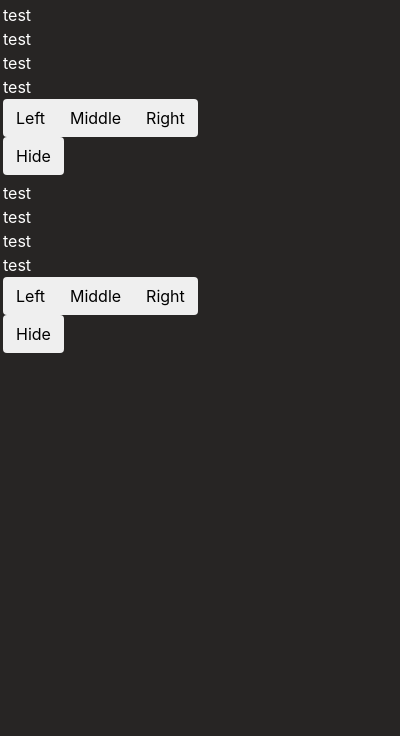
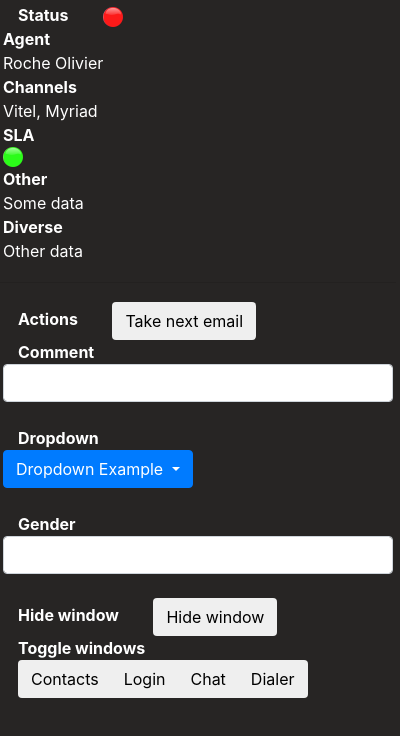
Before and after one commit to roachmanza/Electron_Learning, an Electron app: page VitelTest/src/pages/main.html in a window 400 px wide. Drawn offline with Linux system fonts and the light colour scheme.

Commit message:
Added main window functionality

```diff
--- a/VitelTest/src/pages/main.html
+++ b/VitelTest/src/pages/main.html
@@ -5,78 +5,162 @@
   <link rel="stylesheet" href="../css/vitellite.css" />
 </head>
 
-<body  style="background-color: #272524;color: #fff;width:99%" >
+<body style="background-color: #272524;color: #fff;width:99%">
 
   <div class="row" style="padding:3px">
 
     <div class="col-lg-2">
-      test
+      <div class="row">
+        <div class="clearfix col-lg-8 col-md-12 p-x-0">
+          <strong class="col-sm-5 col-xs-12 control-label">Status</strong>
+          <span class="col-sm-7 col-xs-12">
+            <img src="../images/agent_busy.png">
+          </span>
+        </div>
+      </div>
     </div>
     <div class="col-lg-2">
-      test
+      <div class="row">
+
+        <strong class="col-sm-5 col-xs-12 control-label">Agent</strong>
+        <span class="col-sm-7 col-xs-12">
+          Roche Olivier
+        </span>
+
+      </div>
     </div>
 
     <div class="col-lg-2">
-      test
+      <div class="row">
+        <strong class="col-sm-5 col-xs-12 control-label">Channels</strong>
+        <span class="col-sm-7 col-xs-12">
+          Vitel, Myriad
+        </span>
+      </div>
     </div>
 
     <div class="col-lg-2">
-      test
+      <div class="row">
+        <strong class="col-sm-5 col-xs-12 control-label">SLA</strong>
+        <span class="col-sm-7 col-xs-12">
+          <img src="../images/agent_available.png">
+        </span>
+      </div>
     </div>
     <div class="col-lg-2">
-        <div class="btn-group btn-group-justified" role="group" aria-label="...">
-            <div class="btn-group" role="group">
-              <button type="button" class="btn btn-xs btn-default">Left</button>
-            </div>
-            <div class="btn-group" role="group">
-              <button type="button" class="btn  btn-xs btn-default">Middle</button>
-            </div>
-            <div class="btn-group" role="group">
-              <button type="button" class="btn  btn-xs btn-default">Right</button>
-            </div>
-          </div>
+      <div class="row">
+        <strong class="col-sm-5 col-xs-12 control-label">Other</strong>
+        <span class="col-sm-7 col-xs-12">
+          Some data
+        </span>
+      </div>
     </div>
 
     <div class="col-lg-2">
-        <button class="btn btn-xs btn-default pull-right" id='hide_main'>Hide</button>
+      <div class="row">
+        <strong class="col-sm-5 col-xs-12 control-label">Diverse</strong>
+        <span class="col-sm-7 col-xs-12">
+          Other data
+        </span>
+      </div>
     </div>
 
   </div>
+  <hr>
   <div class="row" style="padding:3px">
 
-      <div class="col-lg-2">
-        test
-      </div>
-      <div class="col-lg-2">
-        test
-      </div>
-
-      <div class="col-lg-2">
-        test
-      </div>
-
-      <div class="col-lg-2">
-        test
-      </div>
-      <div class="col-lg-2">
-          <div class="btn-group btn-group-justified" role="group" aria-label="...">
-              <div class="btn-group" role="group">
-                <button type="button" class="btn btn-xs btn-default">Left</button>
-              </div>
-              <div class="btn-group" role="group">
-                <button type="button" class="btn  btn-xs btn-default">Middle</button>
-              </div>
-              <div class="btn-group" role="group">
-                <button type="button" class="btn  btn-xs btn-default">Right</button>
-              </div>
-            </div>
-      </div>
-
-      <div class="col-lg-2">
-          <button class="btn btn-xs btn-default pull-right" id='hide_main1'>Hide</button>
+    <div class="col-lg-2">
+      <div class="row">
+        <div class="clearfix col-lg-8 col-md-12 p-x-0">
+          <strong class="col-sm-5 col-xs-12 control-label">Actions</strong>
+          <span class="col-sm-7 col-xs-12">
+            <button class="btn btn-xs btn-default pull-right" id='hide_main1'>Take next email</button>
+          </span>
+        </div>
       </div>
 
     </div>
+    <div class="col-lg-2">
+      <div class="row">
+        <div class="clearfix col-lg-8 col-md-12 p-x-0">
+          <strong class="col-sm-5 col-xs-12 control-label">Comment</strong>
+          <span class="col-sm-7 col-xs-12">
+            <input class="form-control"></input>
+          </span>
+        </div>
+      </div>
+    </div>
+
+    <div class="col-lg-2">
+      <div class="row">
+        <div class="clearfix col-lg-8 col-md-12 p-x-0">
+          <strong class="col-sm-5 col-xs-12 control-label">Dropdown</strong>
+          <span class="col-sm-7 col-xs-12">
+              <div class="dropdown">
+                  <button class="btn btn-primary dropdown-toggle" type="button" data-toggle="dropdown">Dropdown Example
+                  <span class="caret"></span></button>
+                  <ul class="dropdown-menu">
+                    <li><a href="#">HTML</a></li>
+                    <li><a href="#">CSS</a></li>
+                    <li><a href="#">JavaScript</a></li>
+                  </ul>
+                </div>
+          </span>
+        </div>
+      </div>
+    </div>
+
+    <div class="col-lg-2">
+      <div class="row">
+        <div class="clearfix col-lg-8 col-md-12 p-x-0">
+          <strong class="col-sm-5 col-xs-12 control-label">Gender</strong>
+          <span class="col-sm-7 col-xs-12">
+              <input class="form-control"></input>
+          </span>
+        </div>
+      </div>
+    </div>
+
+    <div class="col-lg-2">
+      <div class="row">
+        <div class="clearfix col-lg-8 col-md-12 p-x-0">
+          <strong class="col-sm-5 col-xs-12 control-label">Hide window</strong>
+          <span class="col-sm-7 col-xs-12">
+            <button class="btn btn-xs btn-default pull-right" id='hide_main'>Hide window</button>
+          </span>
+        </div>
+      </div>
+
+
+    </div>
+
+
+    <div class="col-lg-2">
+      <div class="row">
+        <div class="clearfix col-lg-8 col-md-12 p-x-0">
+          <strong class="col-sm-5 col-xs-12 control-label">Toggle windows</strong>
+          <span class="col-sm-7 col-xs-12">
+            <div class="btn-group btn-group-justified" role="group" aria-label="...">
+              <div class="btn-group" role="group">
+                <button id="toggle_contacts_main" type="button" class="btn btn-xs btn-default">Contacts</button>
+              </div>
+              <div class="btn-group" role="group">
+                <button id="toggle_login_main" type="button" class="btn  btn-xs btn-default">Login</button>
+              </div>
+              <div class="btn-group" role="group">
+                <button id="toggle_chat_main" type="button" class="btn  btn-xs btn-default">Chat</button>
+              </div>
+              <div class="btn-group" role="group">
+                <button id="toggle_dialer_main" type="button" class="btn  btn-xs btn-default">Dialer</button>
+              </div>
+            </div>
+          </span>
+        </div>
+      </div>
+    </div>
+
+  </div>
+
 
   <script>
     require('../render/mainrender')
--- a/VitelTest/src/render/mainrender.js
+++ b/VitelTest/src/render/mainrender.js
@@ -5,6 +5,18 @@ const electron = require('electron')
 const ipc = electron.ipcRenderer
 
 document.getElementById('hide_main').addEventListener('click', _ => {
-    console.log("hide main page")
     ipc.send('hide_main')
 })
+
+document.getElementById('toggle_contacts_main').addEventListener('click', _ => {
+    ipc.send('toggle_contacts_main')
+})
+document.getElementById('toggle_login_main').addEventListener('click', _ => {
+    ipc.send('toggle_login_main')
+})
+document.getElementById('toggle_chat_main').addEventListener('click', _ => {
+    ipc.send('toggle_chat_main')
+})
+document.getElementById('toggle_dialer_main').addEventListener('click', _ => {
+    ipc.send('toggle_dialer_main')
+})
```
Also changed, not shown: VitelTest/src/main.js (+17 -0 lines), VitelTest/src/pages/chat.html (+1 -1 lines), VitelTest/src/images/UI_with_context.png (added), VitelTest/src/images/UI_without_context.png (added), VitelTest/src/menus/contextmenu.js (line endings or trailing spaces).
